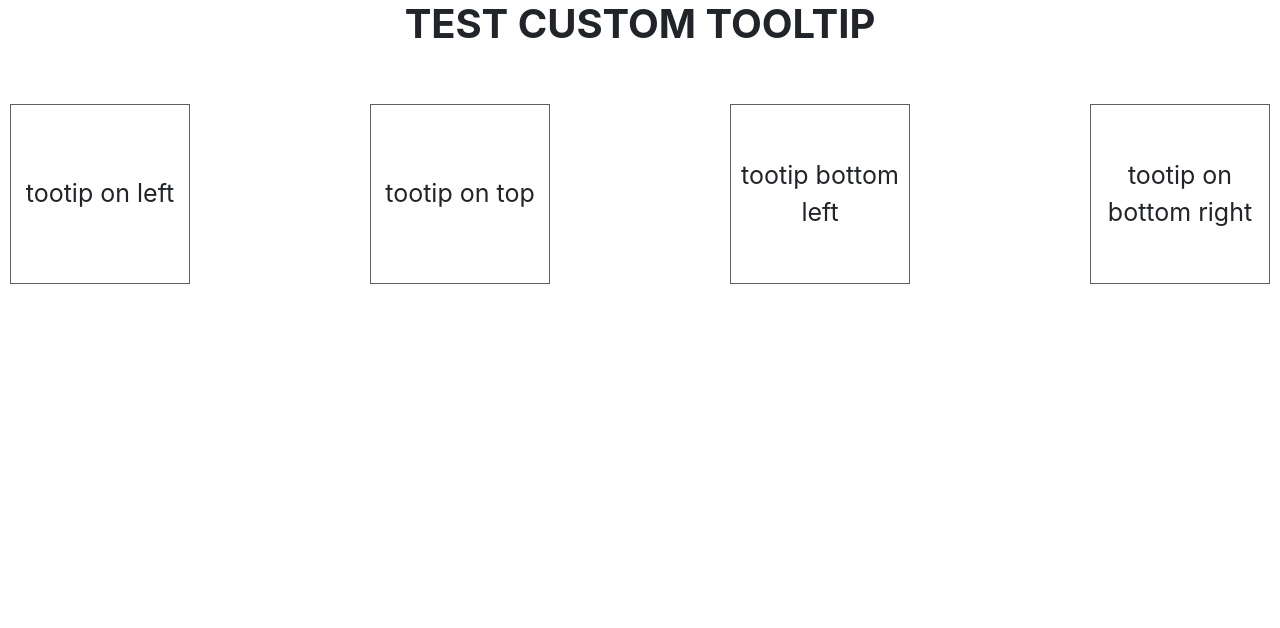
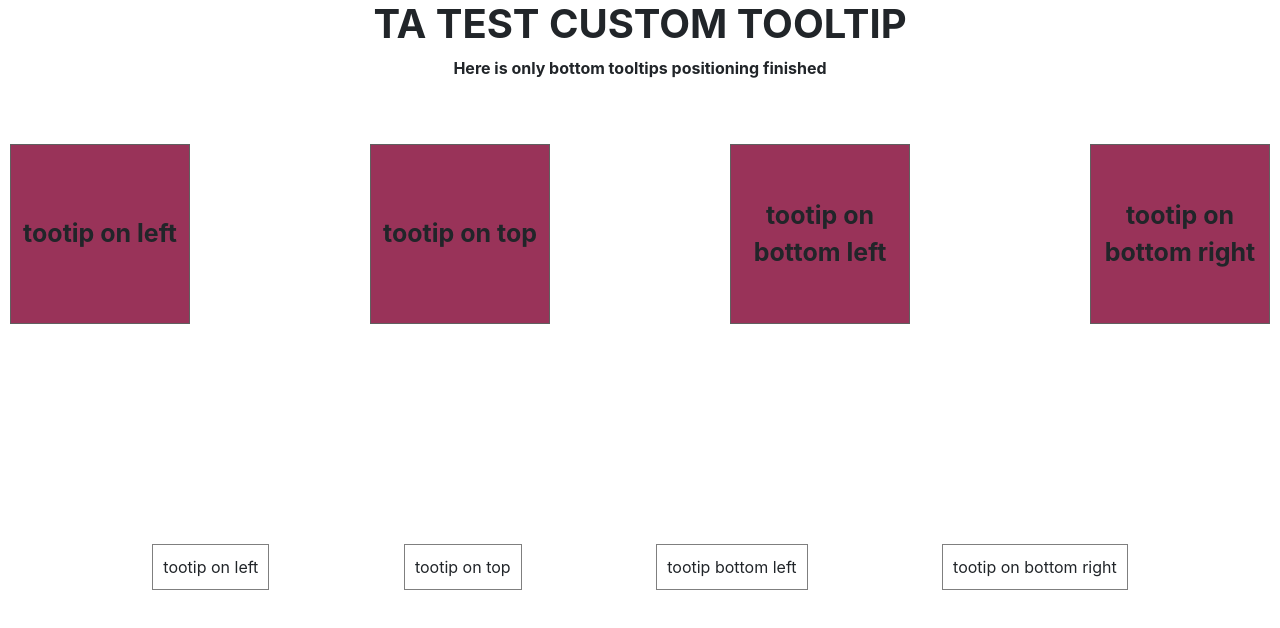
Before and after one commit to masterbg94/tooltip-directive, an Angular app: page / in a window 1280 px wide. Shown: the top 628 px of the page. Built offline with nearby package versions, Linux system fonts and the light colour scheme.

Commit message:
TA tooltip bottom-right update *Fix when change position once it hold that position

```diff
--- a/src/app/app.component.html
+++ b/src/app/app.component.html
@@ -1,8 +1,11 @@
 <div class="container-fluid">
-  <div class="container d-flex justify-content-center">
-    <h1 class="text-uppercase"><b>Test custom tooltip</b></h1>
+  <div class="container d-flex flex-column align-items-center justify-content-center">
+    <h1 class="text-uppercase"><b>TA Test custom tooltip</b></h1>
+    <p><b>Here is only bottom tooltips positioning finished</b></p>
+
   </div>
 </div>
+
 <!--<div class="d-flex align-items-center justify-content-center">-->
 <!--  <p class="m-3"-->
 <!--     appTaTooltip="Nemanja Milinkovic"-->
@@ -24,7 +27,16 @@
   <div class="sub-container mt-5">
     <div class="tooltipExampl" appTaTooltip="TA-tootip left" placement="left" delay="500">tootip on left</div>
     <div class="tooltipExampl" appTaTooltip="TA-tootip top" placement="top" delay="1500">tootip on top</div>
-    <div class="tooltipExampl" appTaTooltip="TA bottom left" placement="bottom-left" tooltipBackground="#F3C366">tootip bottom left</div>
+    <div class="tooltipExampl" appTaTooltip="TA bottom left" placement="bottom-left" tooltipBackground="#F3C366">tootip on bottom left</div>
     <div class="tooltipExampl" appTaTooltip="TA bottom right" placement="bottom-right">tootip on bottom right</div>
   </div>
 </div>
+
+<div class="container tattEx1">
+  <div class="d-flex align-items-center justify-content-around">
+    <div class="tooltipEx1" appTaTooltip="TA-tootip left" placement="left" delay="500">tootip on left</div>
+    <div class="tooltipEx1" appTaTooltip="TA-tootip top" placement="top" delay="1500">tootip on top</div>
+    <div class="tooltipEx1" appTaTooltip="TA bottom left" placement="bottom-left" tooltipBackground="#F3C366">tootip bottom left</div>
+    <div class="tooltipEx1" appTaTooltip="TA bottom right" placement="bottom-right">tootip on bottom right</div>
+  </div>
+</div>
--- a/src/app/tooltip.directive.ts
+++ b/src/app/tooltip.directive.ts
@@ -20,6 +20,8 @@ export class TooltipDirective {
     if (!this.tooltip) {
       if (this.testPos()){
         this.placement = 'bottom-left';
+      } else {
+        this.placement = 'bottom-right';
       }
       this.show();
       console.log(this.placement);
@@ -29,8 +31,10 @@ export class TooltipDirective {
   public testPos() {
     let page = document.body.offsetWidth;
     let element = this.el.nativeElement.getBoundingClientRect().right;
-    if ( page - element < 50 ) {
+    if ((page - element) < 50) {
       return true;
+    } else {
+      return false;
     }
   }
 
--- a/src/styles.scss
+++ b/src/styles.scss
@@ -32,7 +32,18 @@
       align-items: center;
       justify-content: center;
       font-size: 25px;
+      background: #993359;
+      font-weight: bold;
     }
+  }
+}
+
+.container.tattEx1{
+  .tooltipEx1{
+    border: 1px solid rgba(0,0,0,0.5);
+    padding: 10px;
+    cursor: pointer;
+
   }
 }
 
```
